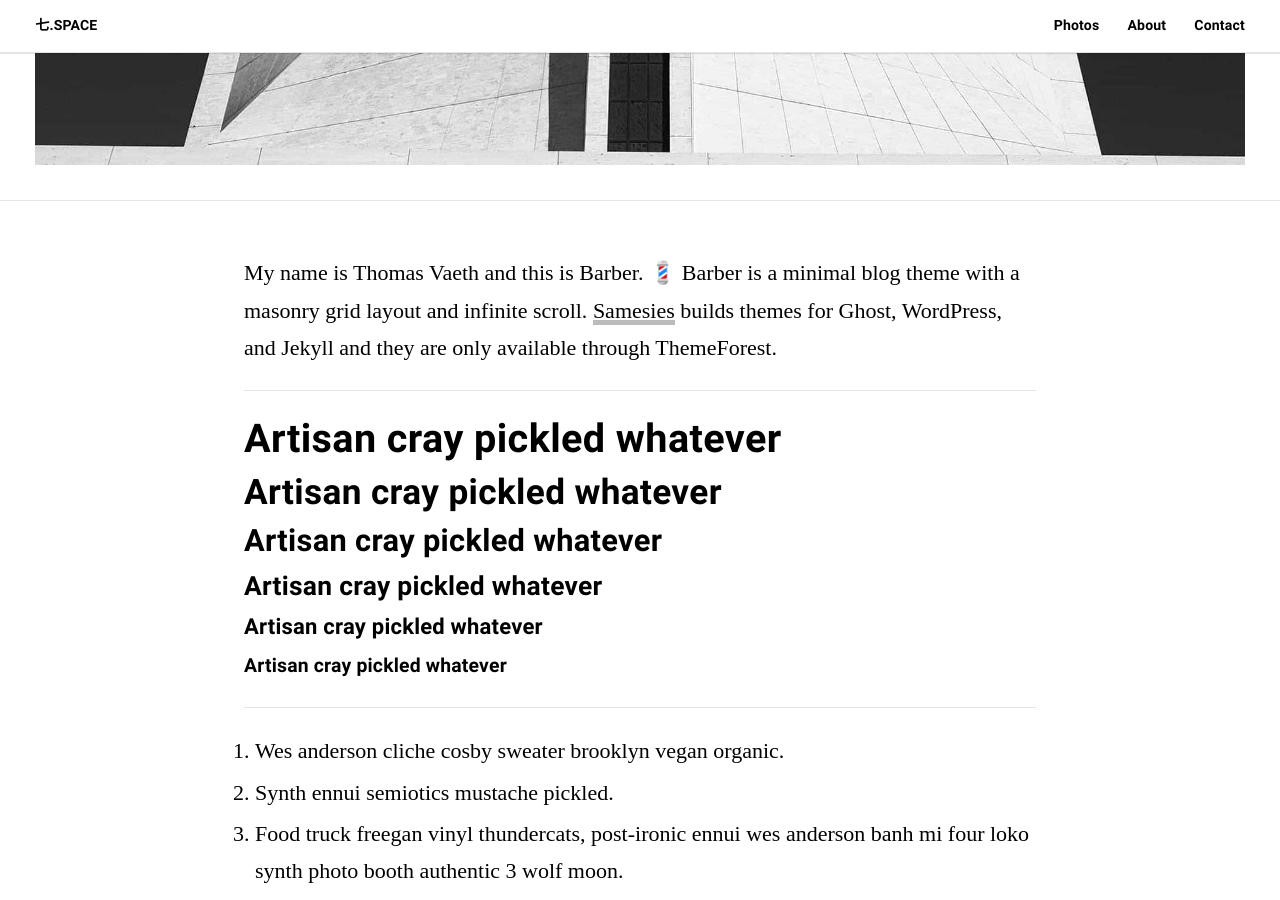
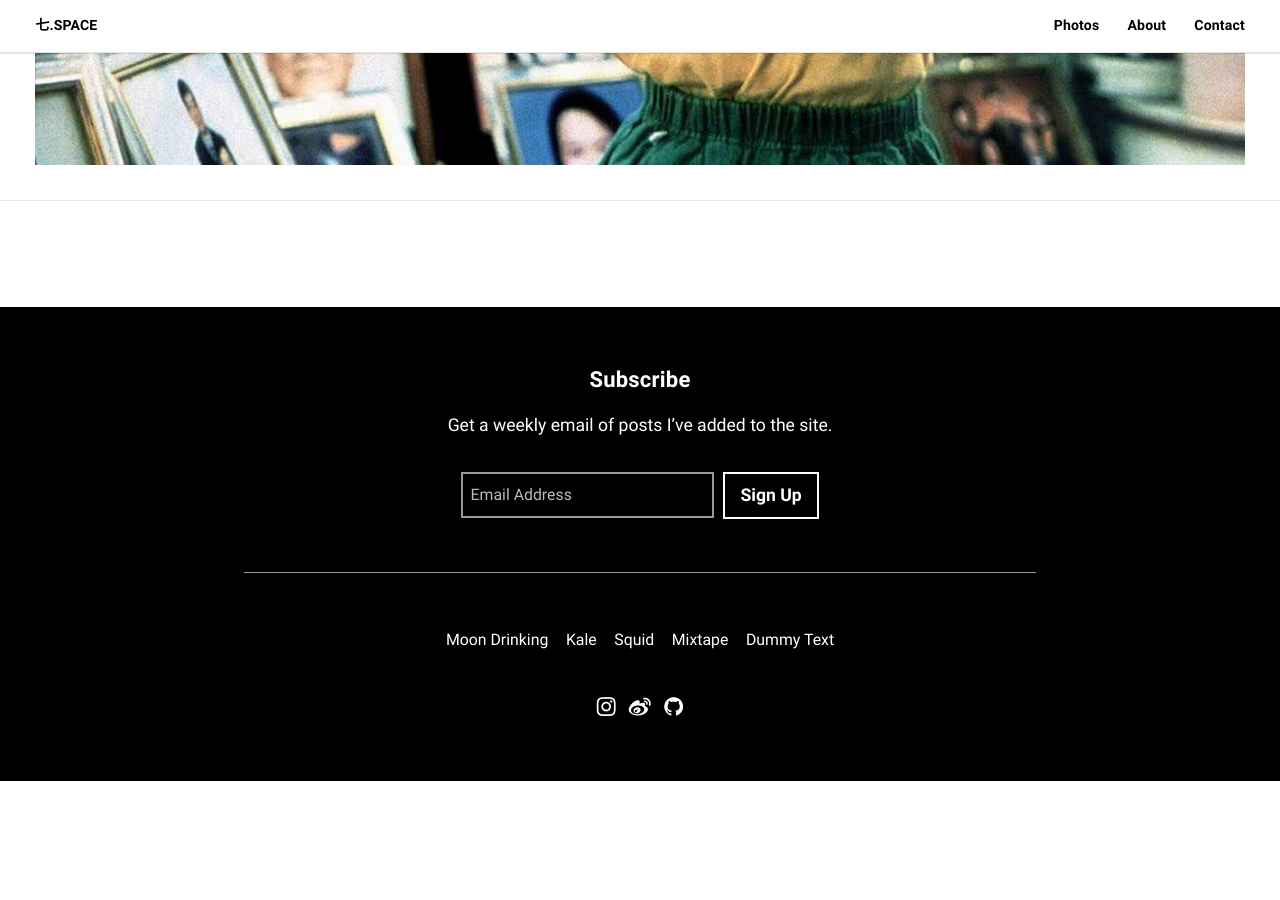
Before and after one commit to ifallchan/ifallchan.github.io, a Jekyll site: the page built from about.html, in a window 1280 px wide and 900 px high, scrolled down 961 px. Built offline with Jekyll 4.4.1, drawn with Linux system fonts in a browser that asks for light colours; some web fonts are replaced; after the commit the page ends 1742 px from its top, so only the background shows below that; some of the changed text lies outside the part shown.

Commit message:
about picture

```diff
--- a/about.html
+++ b/about.html
@@ -1,8 +1,9 @@
 ---
 layout: page
-title: Style Guide
-image: /assets/images/placeholder-18.jpg
+title: About
+image: /assets/images/yiyi-yangyang.jpg
 ---
+<!--
 <p>My name is Thomas Vaeth and this is Barber. 💈 Barber is a minimal blog theme with a masonry grid layout and infinite scroll. <a href="http://samesies.io" target="_blank">Samesies</a> builds themes for Ghost, WordPress, and Jekyll and they are only available through ThemeForest.</p>
 
 <hr/>
@@ -72,3 +73,4 @@ code {
 <hr/>
 
 <p>American apparel jean shorts terry richardson squid. Letterpress tattooed cray beard pinterest. Jean shorts tofu wayfarers, fap PBR swag banh mi. Organic chillwave scenester wayfarers semiotics salvia messenger bag, vice odd future.</p>
+-->
```
Also changed, not shown: assets/images/yiyi-yangyang.jpg (added), 2 other files.
